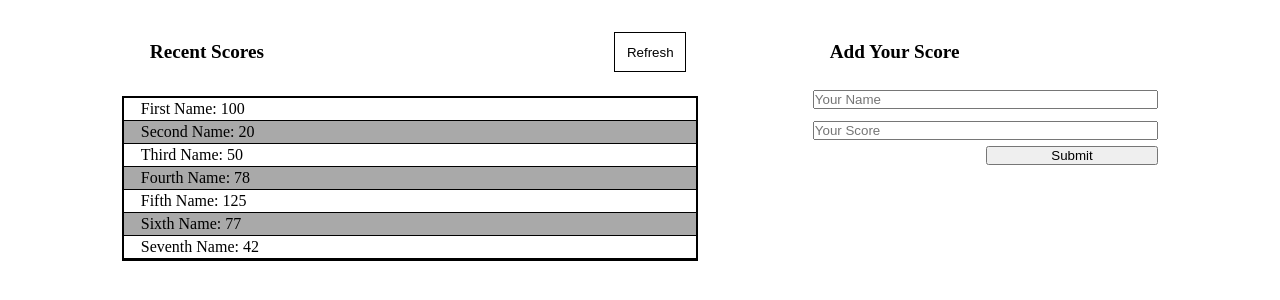
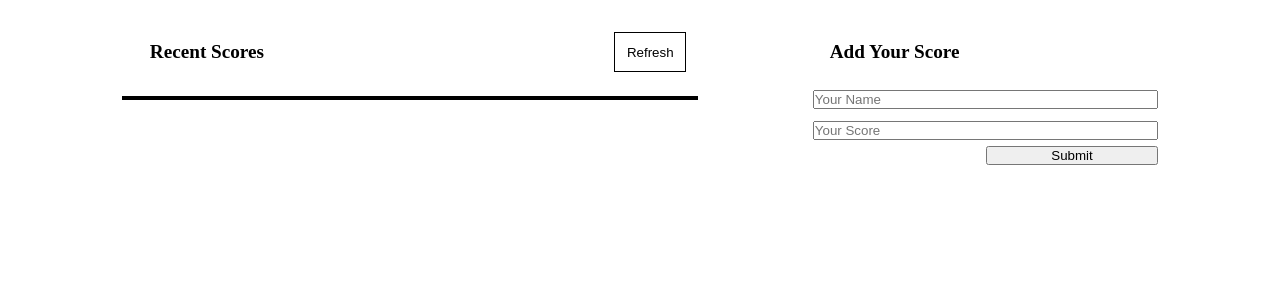
Before and after one commit to rmiyoyo/Leaderboard, a website built with webpack: page src/index.html in a window 1280 px wide. Shown: the part 52-352 px from the top of the page. Built offline with nearby package versions, Linux system fonts and the light colour scheme.

Commit message:
Remove initial list to allow for dynamic rendering

```diff
--- a/src/index.html
+++ b/src/index.html
@@ -16,14 +16,8 @@
                 <button class="refresh">Refresh</button>
             </div>
             <div class="competition">
-                <ul>
-                    <li><span>First Name: </span><span> 100</span></li>
-                    <li><span>Second Name: </span><span> 20</span></li>
-                    <li><span>Third Name: </span><span> 50</span></li>
-                    <li><span>Fourth Name: </span><span> 78</span></li>
-                    <li><span>Fifth Name: </span><span> 125</span></li>
-                    <li><span>Sixth Name: </span><span> 77</span></li>
-                    <li><span>Seventh Name: </span><span> 42</span></li>
+                <ul class="competition-board">
+                    <!-- created using JavaScript -->
                 </ul>
             </div>
         </div>
@@ -34,7 +28,7 @@
                 <input type="text" name="" id="player-name" placeholder="Your Name">
                 <label for="player-score"></label>
                 <input type="number" name="" id="player-score" placeholder="Your Score">
-                <button>Submit</button>
+                <button class="submit">Submit</button>
             </form>
         </div>
     </div>
```
